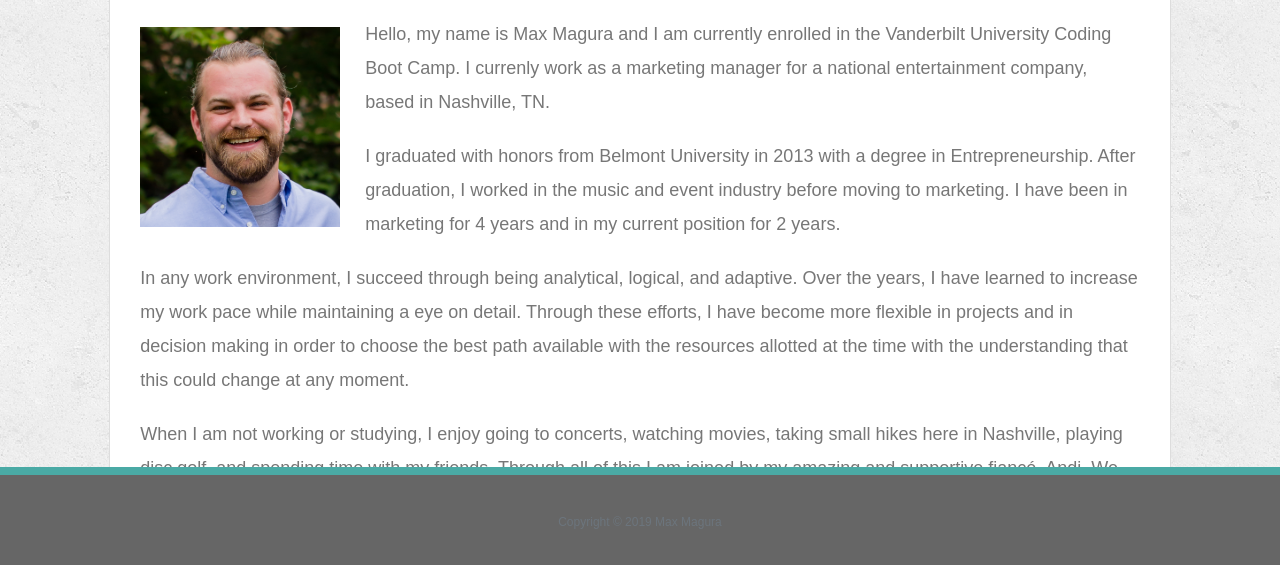
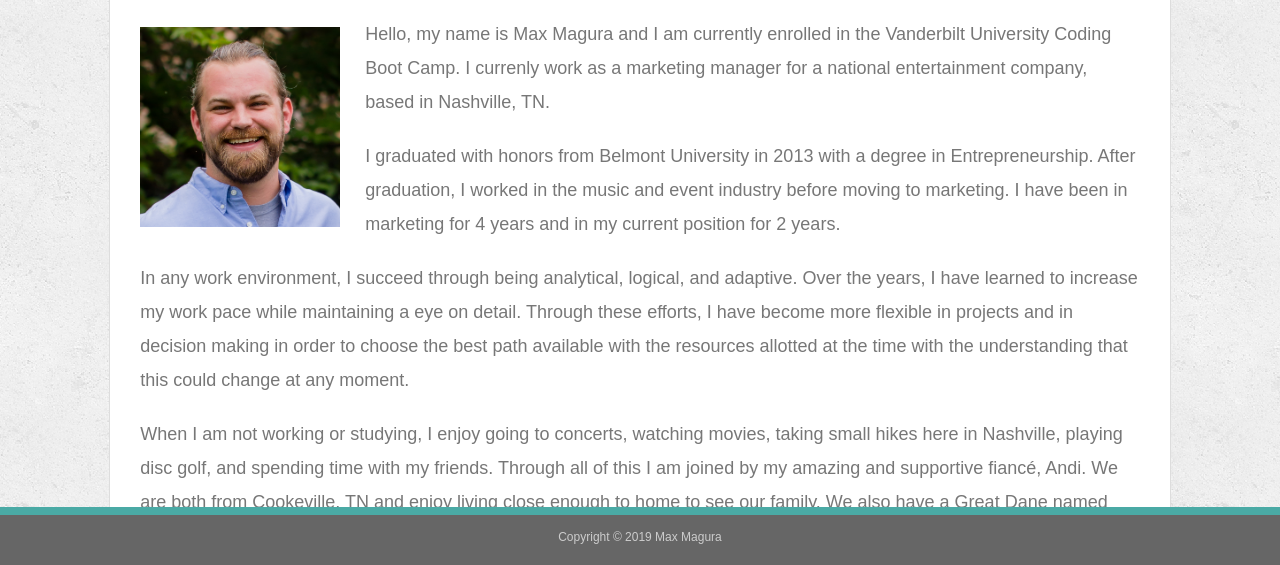
Before and after one commit to max-magura/Bootstrap-Portfolio, a plain HTML site: page index.html in a window 1280 px wide. Shown: the part 233-798 px from the top of the page. Drawn offline with nearby package versions, Linux system fonts and the light colour scheme.

Commit message:
added sticky gooter to index and adjusted heighth of it and spacing between it and the main content area

```diff
--- a/css/style.css
+++ b/css/style.css
@@ -81,15 +81,17 @@ body {
   }
 
   footer {
-      padding: 30px 0;
+      padding-top: 5px;
       clear: both;
       font-size: 12px;
-      color: #ffffff;
-      color: #cccccc;
       text-align: center;
       background: #666666;
       border-top: 8px solid #4aaaa5;
-      height: 100px;
+      height: 60px;
+  }
+
+  .footer span {
+    color:#cccccc;
   }
 
   h3, h2 {
@@ -106,7 +108,7 @@ body {
       padding: 30px;
       background: #ffffff;
       border: 1px solid #dddddd;
-      margin-bottom: 40px;
+      margin-bottom: 140px;
   }
 
   .work {
--- a/index.html
+++ b/index.html
@@ -72,7 +72,7 @@
 
     <footer class="footer fixed-bottom">
         <div class="container">
-          <span class="text-muted">Copyright &copy; 2019 Max Magura</span>
+          <span>Copyright &copy; 2019 Max Magura</span>
         </div>
     </footer>
 
```
